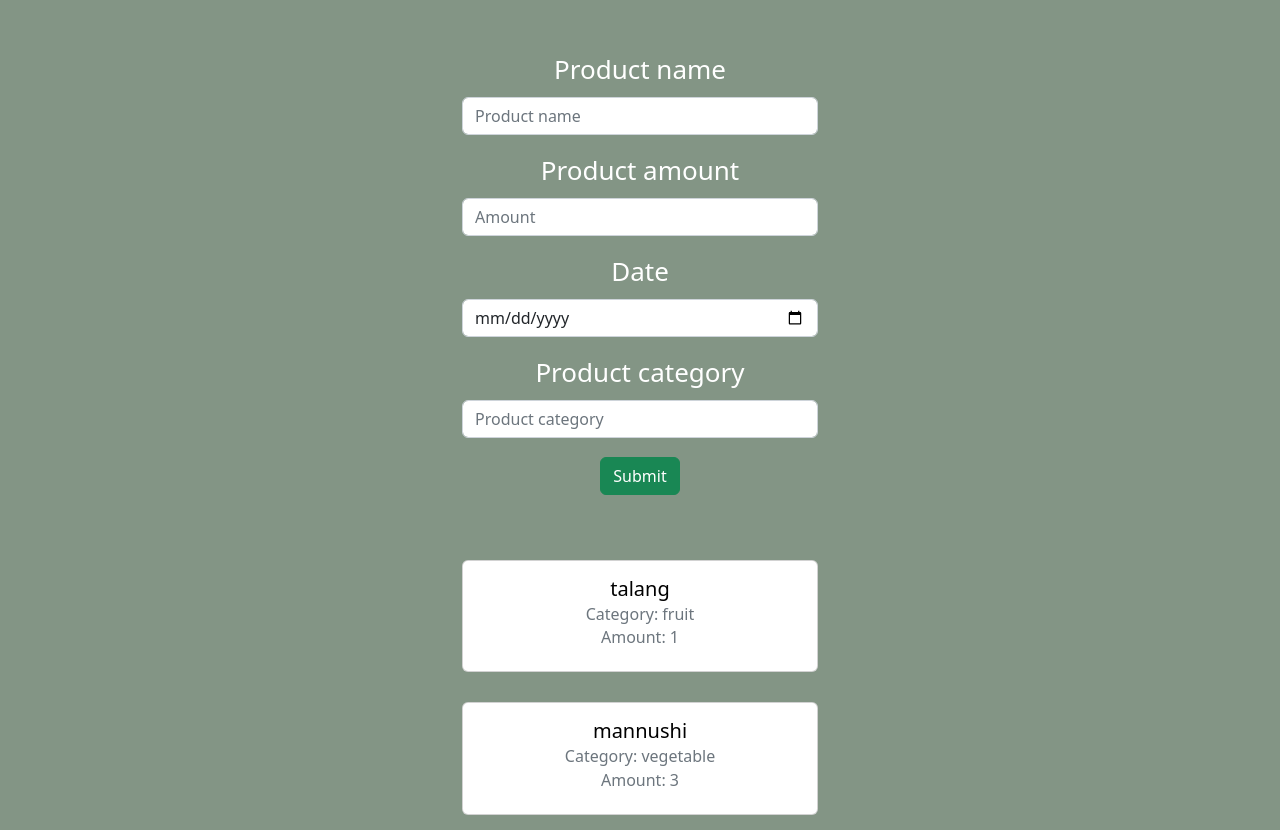
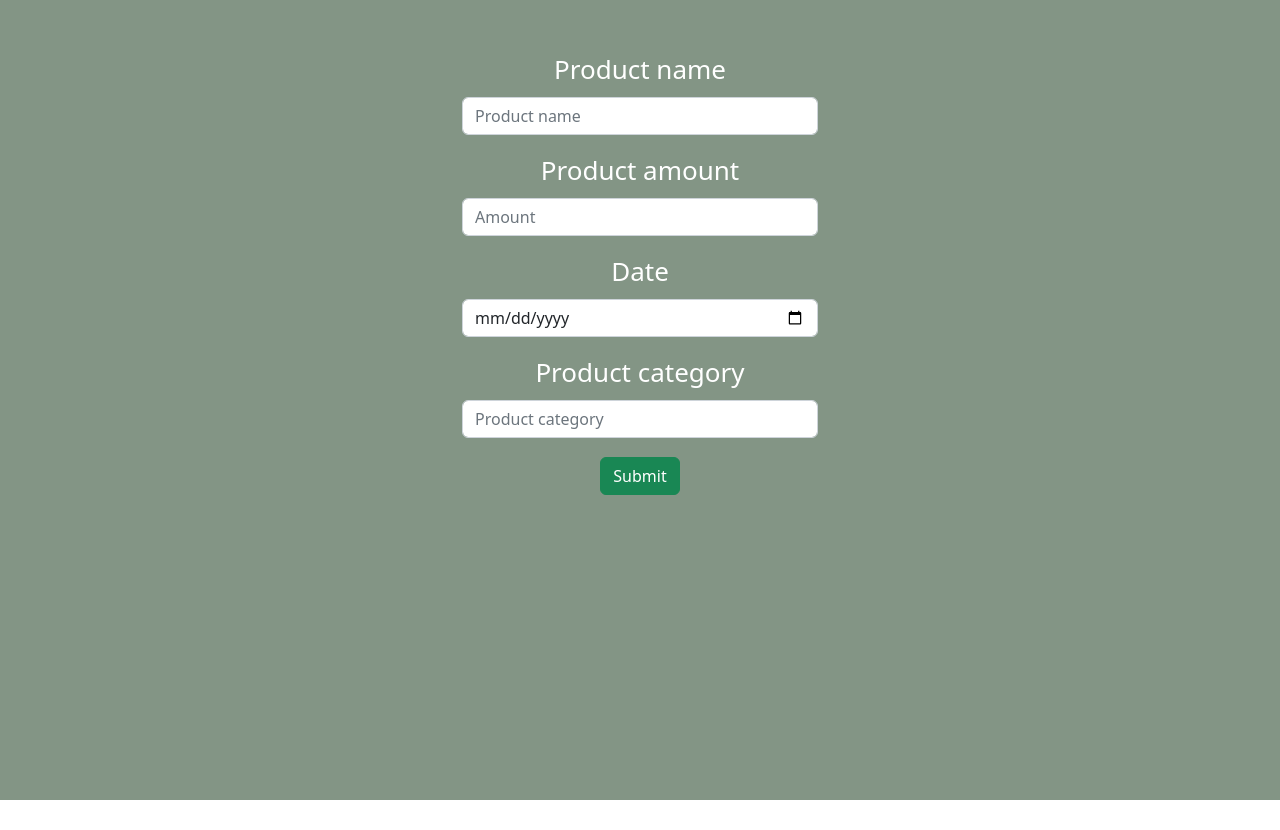
Before and after one commit to talebhammoude/FE21-JS3-taleb-hammoude-homework2, a React (Create React App) app in the folder homework2/: page / in a window 1280 px wide. After the commit the page ends 800 px from the top, so only its background shows below. Built offline with nearby package versions, Linux system fonts and the light colour scheme.

Commit message:
i can now add new items to the list

```diff
--- a/homework2/src/App.js
+++ b/homework2/src/App.js
@@ -2,35 +2,56 @@ import 'bootstrap/dist/css/bootstrap.min.css';
 import './App.css';
 import Fridge from './Components/Fridge';
 import List from './Components/List';
+import { useState } from "react";
+
+
 
 
 
 
 const data = [
-  {
-    id: 1,
-    name: "talang",
-    amount: 1,
-    date: new Date(2022, 11, 7),
-    category: "fruit"
-  },
-  {
-    id: 2,
-    name: "mannushi",
-    amount: 3,
-    date: new Date(2022, 11, 9),
-    category: "vegetable"
-  }
+
 ]
 
 
 
 function App() {
+
+
+  const [currentData, setData] = useState(data)
+
+
+  const handleSubmit = (e)=> {
+    e.preventDefault();
+    const productname = document.querySelector("#pname").value;
+    const pamount = document.querySelector("#pamount").value;
+    const pdate = document.querySelector("#pdate").value;
+    const pcat = document.querySelector("#pcat").value;
+
+    setData((prev)=>{
+      return(
+        [
+          ...prev, {
+            id: Math.floor(Math.random() * 999),
+            name: productname,
+            amount: pamount,
+            date: pdate,
+            category: pcat
+            }
+        ]
+      )
+
+    })
+    }
+
+
+
+
   return (
     <div className="App">
       <header className="App-header">
-       <Fridge/>
-       <List theData = {data}/>
+       <Fridge handleSubmitFunc = {handleSubmit}/>
+       <List theData = {currentData}/>
       </header>
     </div>
   );
--- a/homework2/src/Components/Fridge/index.js
+++ b/homework2/src/Components/Fridge/index.js
@@ -5,34 +5,47 @@ import Row from "react-bootstrap/Row";
 import Col from "react-bootstrap/Col";
 import './styles.css';
 
-function Fridge() {
+
+
+
+
+
+
+
+
+
+function Fridge(props) {
+
+
+
+
   return (
     <Container className="fridgeComp">
       <Row>
         <Col xs></Col>
         <Col xs={{ order: 12 }}>
           <Form>
-            <Form.Group className="mb-3" controlId="formBasicEmail">
+            <Form.Group className="mb-3" >
               <Form.Label>Product name</Form.Label>
-              <Form.Control type="text" placeholder="Product name" />
+              <Form.Control type="text" placeholder="Product name" id="pname" />
             </Form.Group>
 
-            <Form.Group className="mb-3" controlId="formBasicPassword">
+            <Form.Group className="mb-3" >
               <Form.Label>Product amount</Form.Label>
-              <Form.Control type="number" placeholder="Amount" />
+              <Form.Control type="number" placeholder="Amount" id="pamount" />
             </Form.Group>
 
-            <Form.Group className="mb-3" controlId="formBasicEmail">
+            <Form.Group className="mb-3" >
               <Form.Label>Date</Form.Label>
-              <Form.Control type="date"/>
+              <Form.Control type="date" id="pdate"/>
             </Form.Group>
 
-            <Form.Group className="mb-3" controlId="formBasicEmail">
+            <Form.Group className="mb-3" >
               <Form.Label>Product category</Form.Label>
-              <Form.Control type="text" placeholder="Product category" />
+              <Form.Control type="text" placeholder="Product category"  id="pcat"/>
             </Form.Group>
 
-            <Button variant="success" type="submit">
+            <Button variant="success" onClick={props.handleSubmitFunc}>
               Submit
             </Button>
           </Form>
--- a/homework2/src/Components/List/index.js
+++ b/homework2/src/Components/List/index.js
@@ -16,12 +16,15 @@ function List(props) {
               <div className="cardClass">
                 <Card>
                   <Card.Body>
-                    <Card.Title className="cardTitle">{e.name}</Card.Title>
+                    <Card.Title className="cardTitle">{e.category}</Card.Title>
                     <Card.Subtitle className="mb-2 text-muted">
-                      Category: {e.category}
+                      Name: {e.name}
                     </Card.Subtitle>
                     <Card.Subtitle className="mb-2 text-muted">
                       Amount: {e.amount}
+                    </Card.Subtitle>
+                    <Card.Subtitle className="mb-2 text-muted">
+                      Date: {e.date}
                     </Card.Subtitle>
                   </Card.Body>
                 </Card>
```
